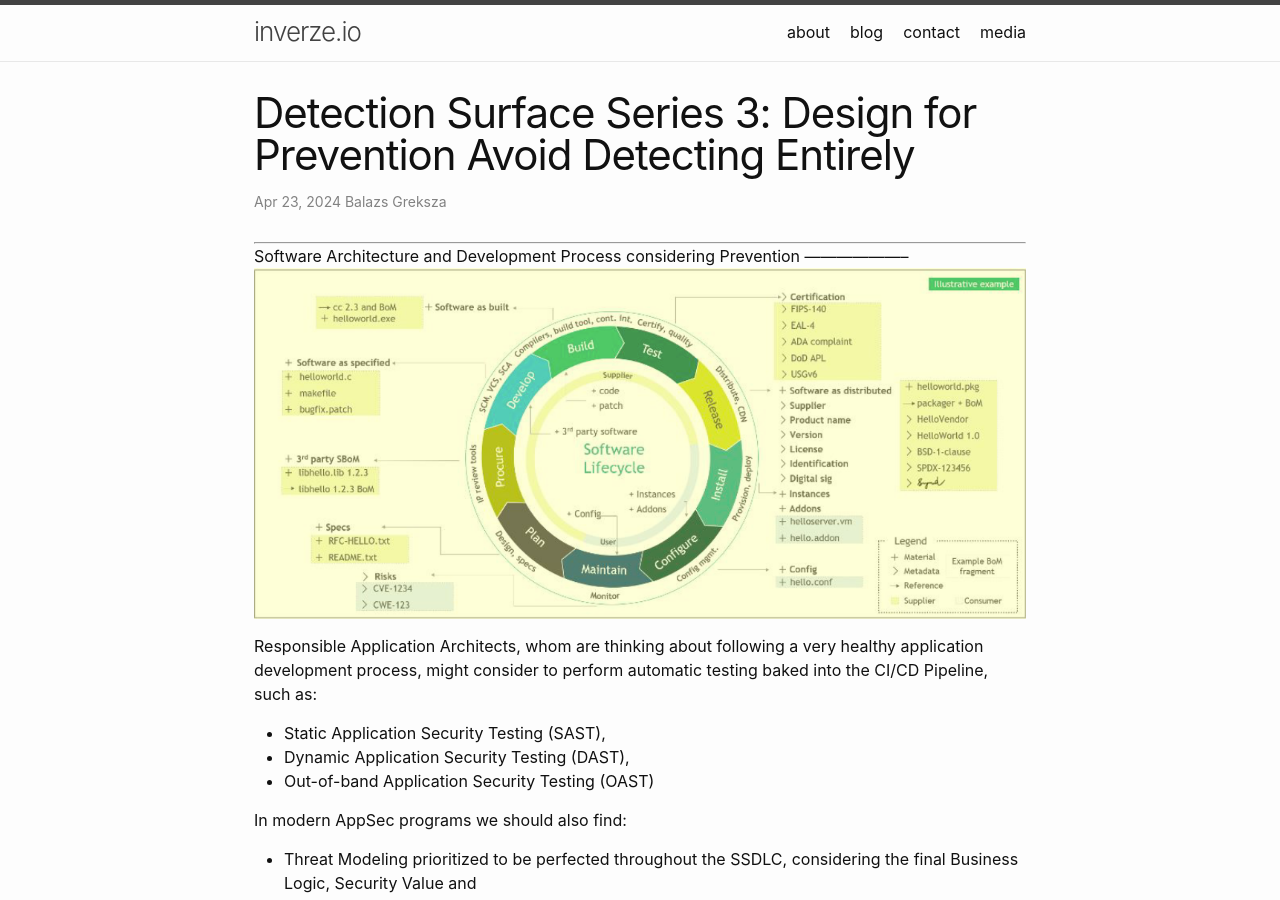
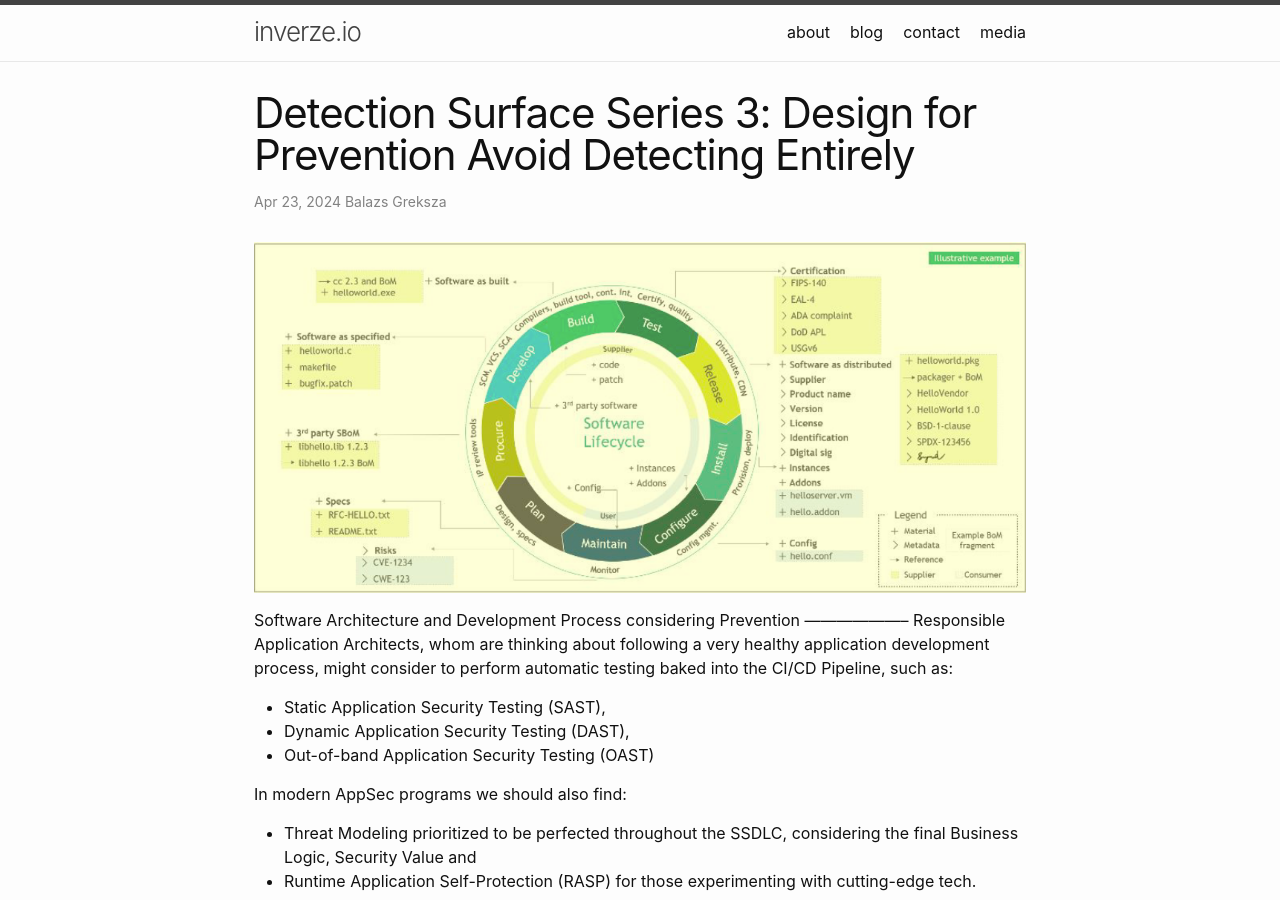
Before and after one commit to inverzeio/blog, a Jekyll site: the page built from _posts/2024-04-23-Detection-Surface-Series-Design-for-Prevention.MD, in a window 1280 px wide and 900 px high. Built offline with Jekyll 4.4.1, drawn with Linux system fonts in a browser that asks for light colours; nearby versions of some CDN libraries; comment, search, counter and statistics services are not loaded.

Commit message:
Update 2024-04-23-Detection-Surface-Series-Design-for-Prevention.MD

```diff
--- a/_posts/2024-04-23-Detection-Surface-Series-Design-for-Prevention.MD
+++ b/_posts/2024-04-23-Detection-Surface-Series-Design-for-Prevention.MD
@@ -8,11 +8,10 @@ permalink: /blog/:title/
 tags: detectionengineering logging
 ---
 
+![nist_sscs_sbom]({{urlimg}}/assets/img/nist_guidance_software_supply_chain_security.png)
 --------------------
 Software Architecture and Development Process considering Prevention
 --------------------
-![nist_sscs_sbom]({{urlimg}}/assets/img/nist_guidance_software_supply_chain_security.png)
-
 Responsible Application Architects, whom are thinking about following a very healthy application development process, might consider to perform automatic testing baked into the CI/CD Pipeline, such as:
 - Static Application Security Testing (SAST),
 - Dynamic Application Security Testing (DAST),
```
